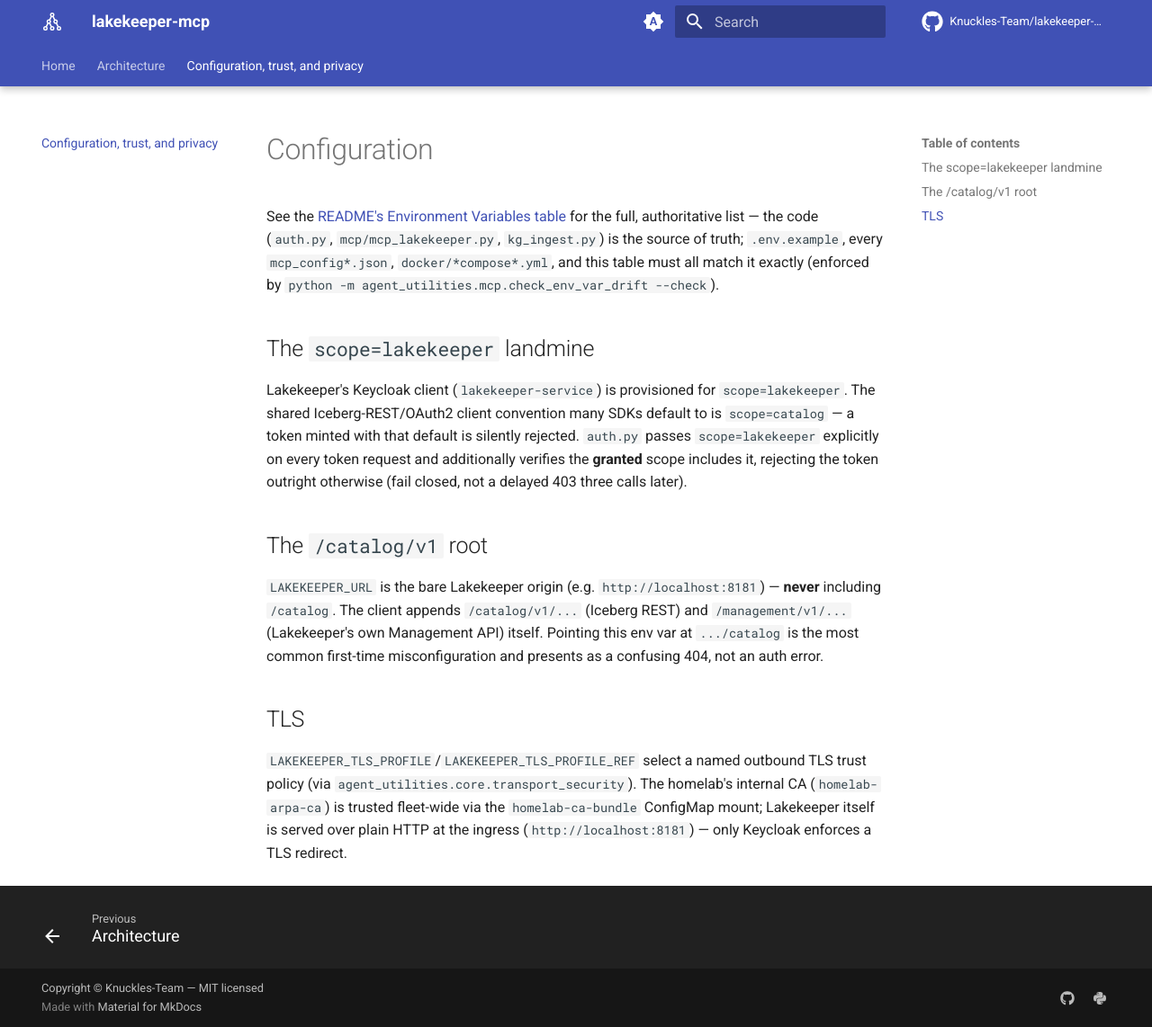
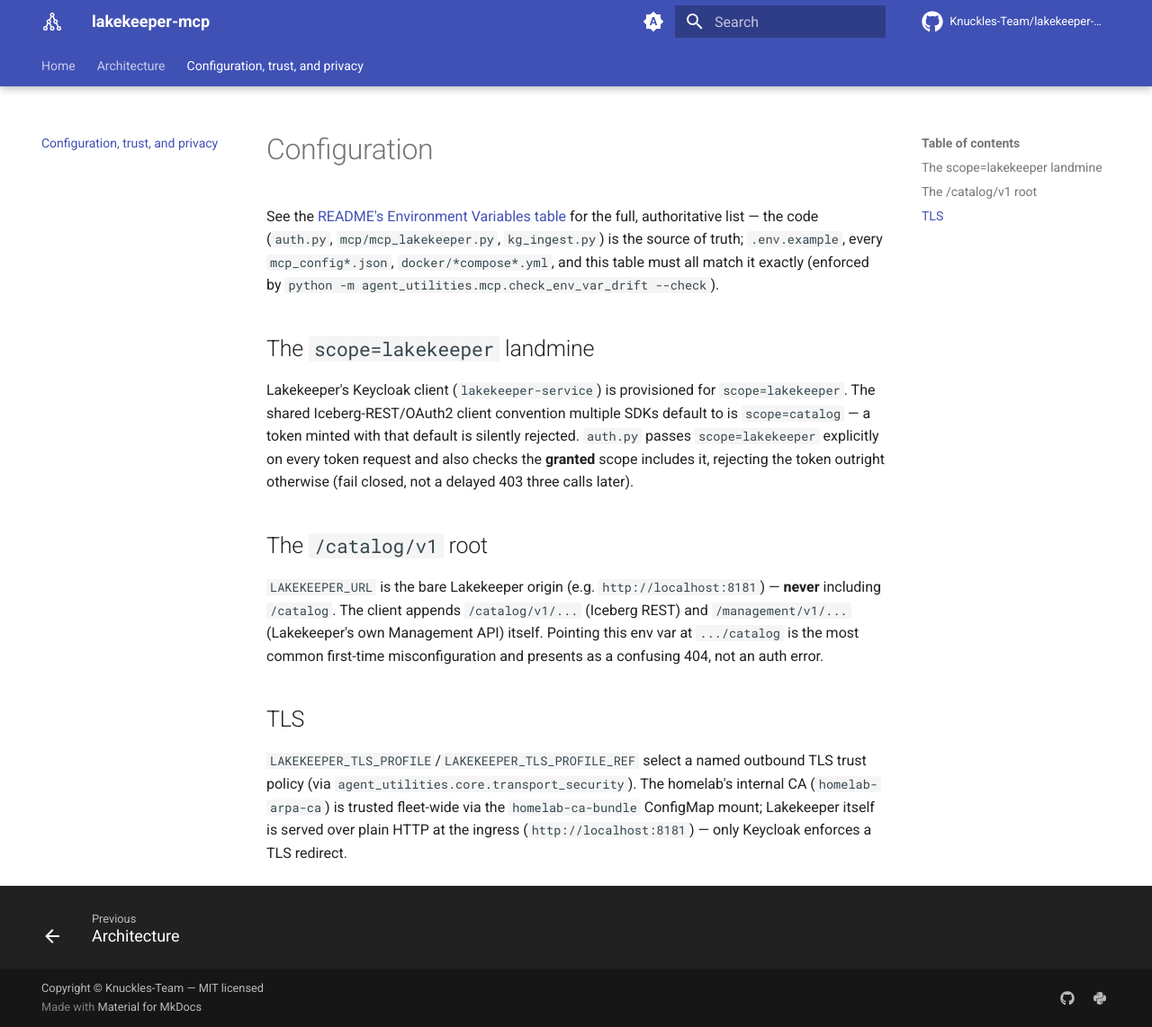
Before and after one commit to Knuckles-Team/lakekeeper-mcp, an MkDocs documentation site: the page built from docs/configuration.md, in a window 1280 px wide and 1142 px high. Shown: the whole window at 90% size. Built offline with MkDocs 1.6.1 and Material for MkDocs 9.7.7, drawn with Linux system fonts in a browser that asks for light colours; comment, search, counter and statistics services are not loaded.

Commit message:
docs: ste auto-reword pass (lakekeeper-mcp)
Mechanical EG-STE-Lite substitutions via ste_autoreword.py --auto --write
(banned terms, modal/fuzzy/person/idiom fixes, cluster folds, semicolon
sentence splits). Part of the doc-asd fleet program.

Co-Authored-By: Claude Opus 5.5 (1M context) <noreply@anthropic.com>

```diff
--- a/docs/configuration.md
+++ b/docs/configuration.md
@@ -9,10 +9,10 @@ for the full, authoritative list — the code (`auth.py`, `mcp/mcp_lakekeeper.py
 ## The `scope=lakekeeper` landmine
 
 Lakekeeper's Keycloak client (`lakekeeper-service`) is provisioned for
-`scope=lakekeeper`. The shared Iceberg-REST/OAuth2 client convention many SDKs
+`scope=lakekeeper`. The shared Iceberg-REST/OAuth2 client convention multiple SDKs
 default to is `scope=catalog` — a token minted with that default is silently
 rejected. `auth.py` passes `scope=lakekeeper` explicitly on every token
-request and additionally verifies the **granted** scope includes it,
+request and also checks the **granted** scope includes it,
 rejecting the token outright otherwise (fail closed, not a delayed 403 three
 calls later).
 
--- a/pyproject.toml
+++ b/pyproject.toml
@@ -74,3 +74,6 @@ override-dependencies = [
 
 [tool.uv.sources]
 agent-utilities = { path = ".uv-workspace-siblings/agent-utilities", editable = true }
+
+[tool.pipelines_hooks.ste]
+exempt = ["specs/*", "specs/**/*"]
```
Also changed, not shown: AGENTS.md (+2 -2 lines), README.md (+6 -6 lines), docs/architecture.md (+1 -1 lines).
